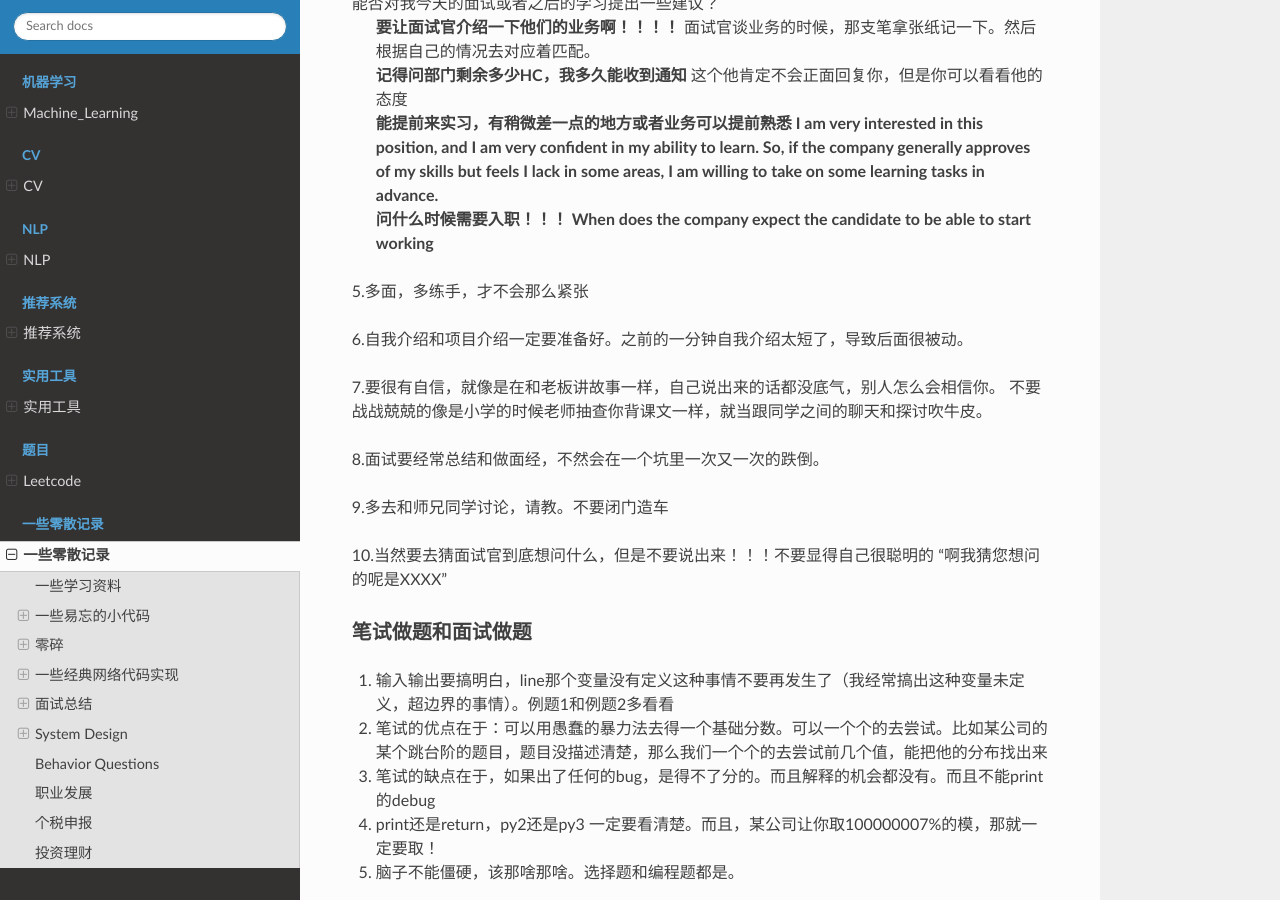
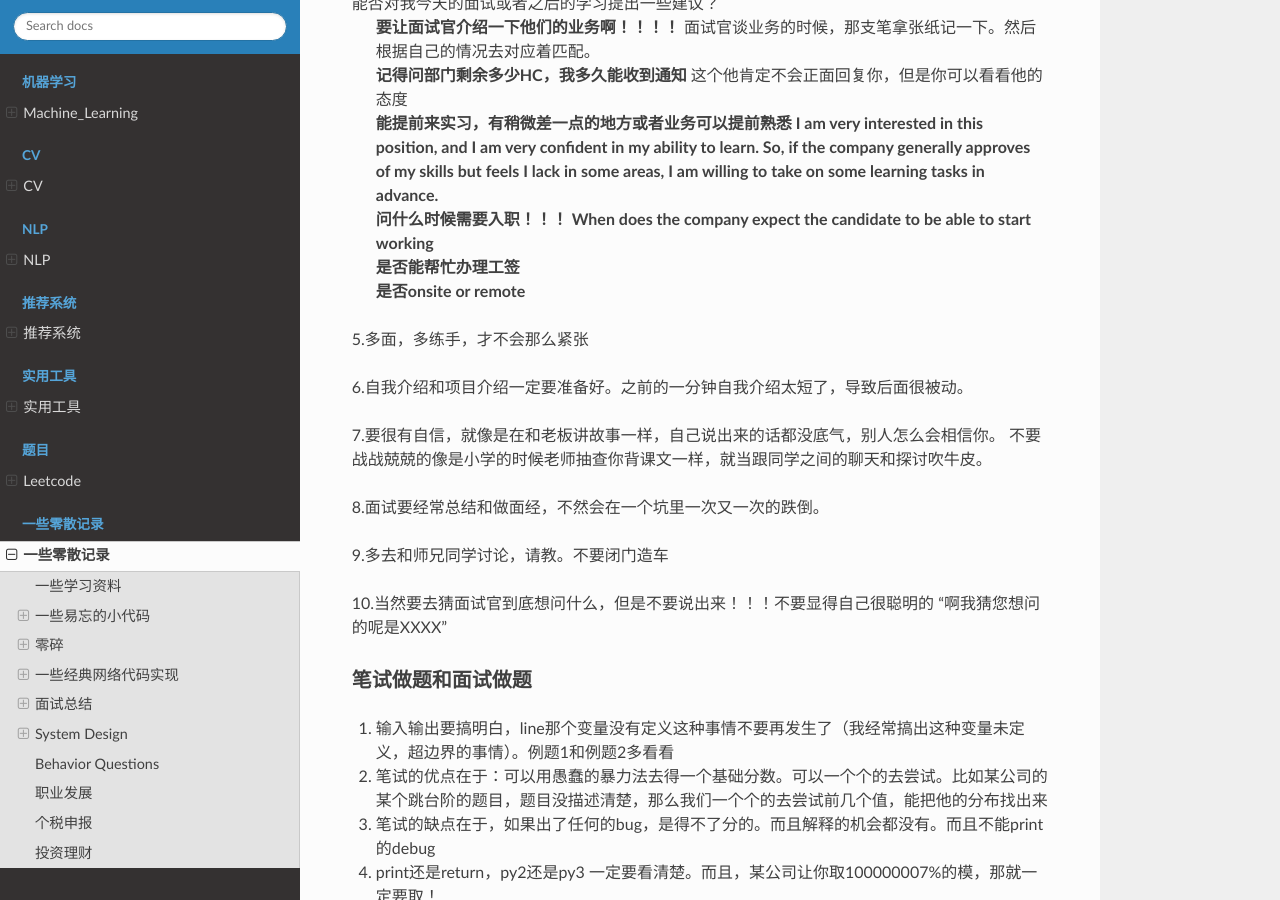
Before and after one commit to luochuankai-JHU/knowledge_record, a Sphinx documentation site: the page built from docs/python/python.rst, in a window 1280 px wide and 900 px high, scrolled down 24275 px. Built offline with Sphinx 7.4.7 and the Read the Docs theme 2.0.0, drawn with Linux system fonts in a browser that asks for light colours.

Commit message:
interview

```diff
--- a/docs/python/python.rst
+++ b/docs/python/python.rst
@@ -894,6 +894,8 @@ https://github.com/luochuankai-JHU/knowledge_record/blob/master/docs/recommend/S
 |  **记得问部门剩余多少HC，我多久能收到通知**  这个他肯定不会正面回复你，但是你可以看看他的态度
 |  **能提前来实习，有稍微差一点的地方或者业务可以提前熟悉 I am very interested in this position, and I am very confident in my ability to learn. So, if the company generally approves of my skills but feels I lack in some areas, I am willing to take on some learning tasks in advance.**
 |  **问什么时候需要入职！！！ When does the company expect the candidate to be able to start working**
+|  **是否能帮忙办理工签**
+|  **是否onsite or remote**
 
 5.多面，多练手，才不会那么紧张
 
```
